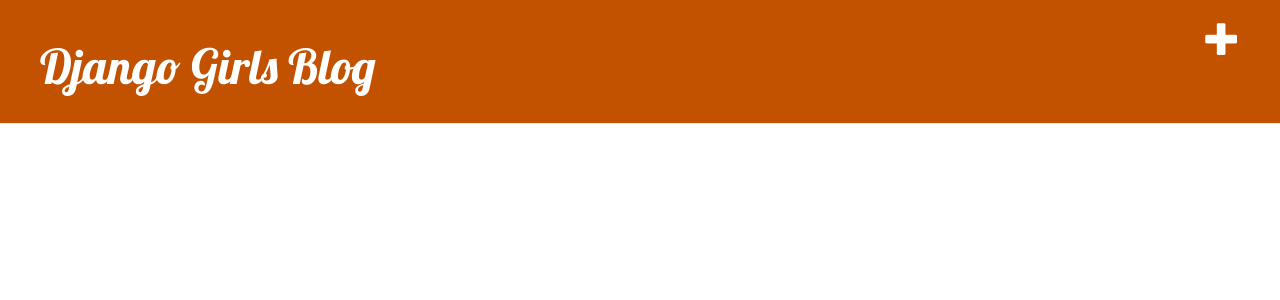
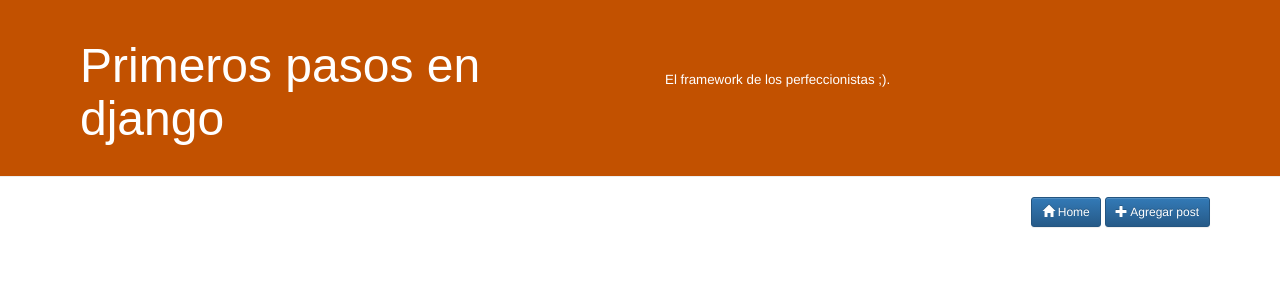
Before and after one commit to jasso208/djangogirls, a Django app: page / in a window 1280 px wide. Shown: the top 300 px of the page. Run offline with Django 3.2, Linux system fonts and the light colour scheme; the visitor is signed in with stand-in values (Sample User, id 1); data that the repository does not hold is empty; some libraries are stand-ins or nearby versions.

Commit message:
commit final para enviar link a evaluador

```diff
--- a/blog/models.py
+++ b/blog/models.py
@@ -9,7 +9,7 @@ class Post(models.Model):
     created_date = models.DateTimeField(
             default=timezone.now)
     published_date = models.DateTimeField(
-            blank=True, null=True)
+            blank=True, null=True,default = timezone.now)
 
     def publish(self):
         self.published_date = timezone.now()
--- a/blog/static/css/blog.css
+++ b/blog/static/css/blog.css
@@ -9,13 +9,25 @@
     font-size: 36pt;
     text-decoration: none;
 }
+.page-header h2, .page-header h2 a, .page-header h2 a:visited, .page-header h2 a:active {
+    color: #ffffff;
+    font-size: 36pt;
+    text-decoration: none;
+}
+#leyenda_encabezado_2 a{
+    color: #ffffff;
+    font-size:10pt;
+    text-decoration:none;
+    margin-top:50px;
+    display:block;
 
+}
 .content {
     margin-left: 40px;
 }
 
 h1, h2, h3, h4 {
-    font-family: 'Lobster', cursive;
+    font-family: sans-serif;
 }
 
 .date {
--- a/blog/templates/blog/base.html
+++ b/blog/templates/blog/base.html
@@ -4,17 +4,56 @@
         <title>Django Girls blog</title>
         <link rel="stylesheet" href="//maxcdn.bootstrapcdn.com/bootstrap/3.2.0/css/bootstrap.min.css">
         <link rel="stylesheet" href="//maxcdn.bootstrapcdn.com/bootstrap/3.2.0/css/bootstrap-theme.min.css">
-        <link href='//fonts.googleapis.com/css?family=Lobster&subset=latin,latin-ext' rel='stylesheet' type='text/css'>
+
         <link rel="stylesheet" href="{% static 'css/blog.css' %}">
     </head>
     <body>
         <div class="page-header">
-            {% if user.is_authenticated %}
-                <a href="{% url 'post_new' %}" class="top-menu"><span class="glyphicon glyphicon-plus"></span></a>
-            {% endif %}
-            <h1><a href="/">Django Girls Blog</a></h1>
+            <div class="container">
+                <div class="row">
+
+
+                    <div class="col-xs-12 col-md-6">
+                        <h2>
+                            <a>
+                                Primeros pasos en django
+                            </a>
+                        </h2>
+                    </div>
+
+                    <div class="col-xs-12 col-md-6" id="leyenda_encabezado_2">
+                            <a  style="">
+                                El framework de los perfeccionistas ;).
+                            </a>
+                    </div>
+
+                </div>
+
+            </div>
+
         </div>
-        <div class="content container">
+         <div class="container">
+            <div class="row">
+                <div class="col-xs-12 text-right">
+                    {% if user.is_authenticated %}
+                        <a href="/" class="btn btn-primary btn-sm"><span class="glyphicon glyphicon-home"></span> Home</a>
+                    {% endif %}
+
+                    {% if user.is_authenticated %}
+                        <a href="{% url 'post_new' %}" class="btn btn-primary btn-sm"><span class="glyphicon glyphicon-plus"></span> Agregar post</a>
+                    {% endif %}
+                    {%block edit%}
+
+                    {%endblock%}
+
+                    {%block eliminar%}
+
+                    {%endblock%}
+                </div>
+            </div>
+        </div>
+
+        <div class="container">
             <div class="row">
                 <div class="col-md-8">
                     {% block content %}
--- a/blog/urls.py
+++ b/blog/urls.py
@@ -8,4 +8,7 @@ urlpatterns = [
     path('post/<int:pk>/', views.post_detail, name='post_detail'),
     path('post/new', views.post_new, name='post_new'),
     path('post/<int:pk>/edit/', views.post_edit, name='post_edit'),
+    path('post/<int:pk>/eliminar/', views.post_eliminar, name='post_eliminar'),
+
+
 ]
--- a/blog/views.py
+++ b/blog/views.py
@@ -41,3 +41,8 @@ def post_edit(request, pk):
     else:
         form = PostForm(instance=post)
     return render(request, 'blog/post_edit.html', {'form': form})
+
+def post_eliminar(request,pk):
+    post = get_object_or_404(Post, pk=pk)
+    post.delete()
+    return redirect('/')
```
Also changed, not shown: blog/templates/blog/post_detail.html (+17 -4 lines), blog/migrations/0002_auto_20201109_2331.py (added).
